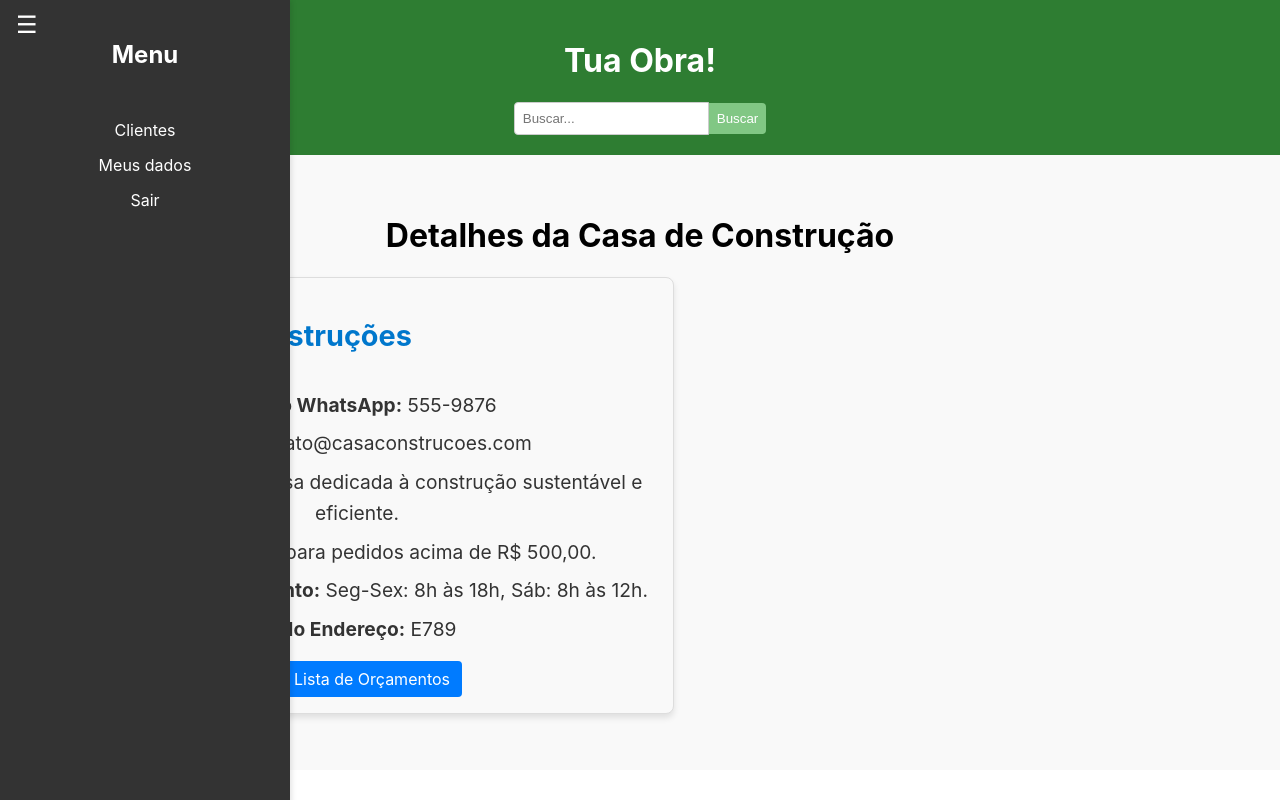
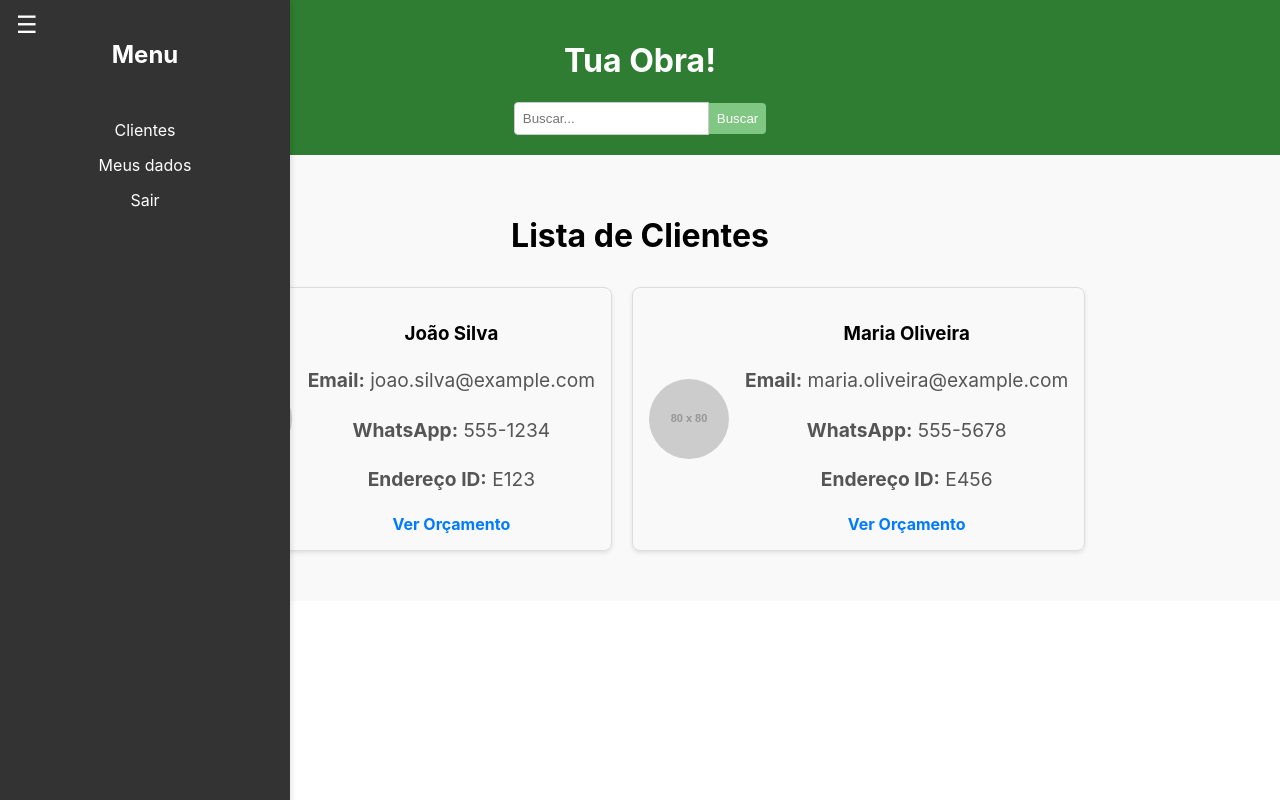
Before and after one commit to MikhaelVinicius/TuaObraFrontend, a React (Create React App) app: page / in a window 1280 px wide. Built offline with nearby package versions, Linux system fonts and the light colour scheme.

Commit message:
Criado funcionalidade dos botões do navbar

```diff
--- a/src/Components/Navbar.js
+++ b/src/Components/Navbar.js
@@ -1,36 +1,23 @@
 
 
 import '../style/Navbar.css';
+import React from 'react';
 
-import React, { useState } from 'react';
-
-
-const Navbar = () => {
-  const [isOpen, setIsOpen] = useState(true);
-
-  const toggleNavbar = () => {
-    setIsOpen(!isOpen);
-  };
-
+const Navbar = ({ onLinkClick }) => {
   return (
     <div>
-
-      <button className="navbar-toggle" onClick={toggleNavbar}>
+      <button className="navbar-toggle">
         ☰
       </button>
 
-
-      {isOpen && (
       <nav className="navbar">
         <h2 className="navbar-title">Menu</h2>
         <ul className="navbar-list">
-            <li><a href="#client">Clientes</a></li>
-            <li><a href="#Dados">Meus dados</a></li>
+          <li><a href="#client" onClick={() => onLinkClick('client')}>Clientes</a></li>
+          <li><a href="#dados" onClick={() => onLinkClick('dados')}>Meus dados</a></li>
           <li><a href="#sair">Sair</a></li>
-
         </ul>
       </nav>
-      )}
     </div>
   );
 };
--- a/src/Paginas/Homepage.js
+++ b/src/Paginas/Homepage.js
@@ -1,6 +1,4 @@
-import React from 'react';
-
-
+import React, { useState } from 'react';
 import Header from '../Components/Header';
 import Footer from '../Components/Footer';
 import MainContent from '../Components/MainContent';
@@ -8,16 +6,26 @@ import Navbar from '../Components/Navbar';
 import MainContentClientes from '../Components/MainContent';
 import MainContentDados from '../Components/MainContenteDados';
 
+
 const Homepage = () => {
+  const [activeComponent, setActiveComponent] = useState('');
+
+
+  const handleLinkClick = (component) => {
+    setActiveComponent(component);
+  };
+
   return (
     <div>
-
-   <Navbar/>
+      <Navbar onLinkClick={handleLinkClick} />
       <Header />
 
+      <main>
 
-      <main>
-        <MainContentDados />
+        {activeComponent === 'client' && <MainContentClientes />}
+        {activeComponent === 'dados' && <MainContentDados />}
+
+        {activeComponent === '' && <MainContent />}
       </main>
 
 
```
Lines whose indentation alone changed are shown as unchanged.
